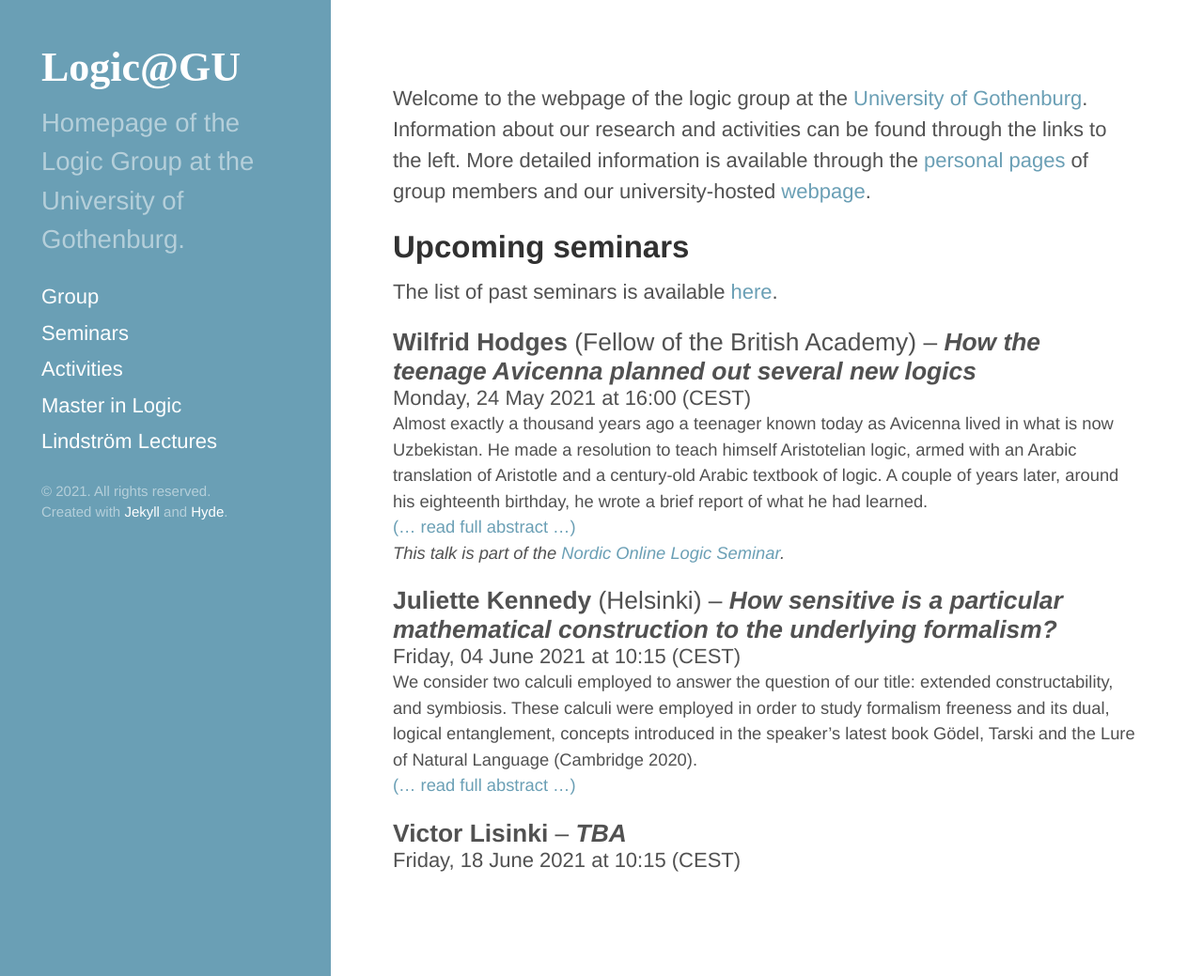
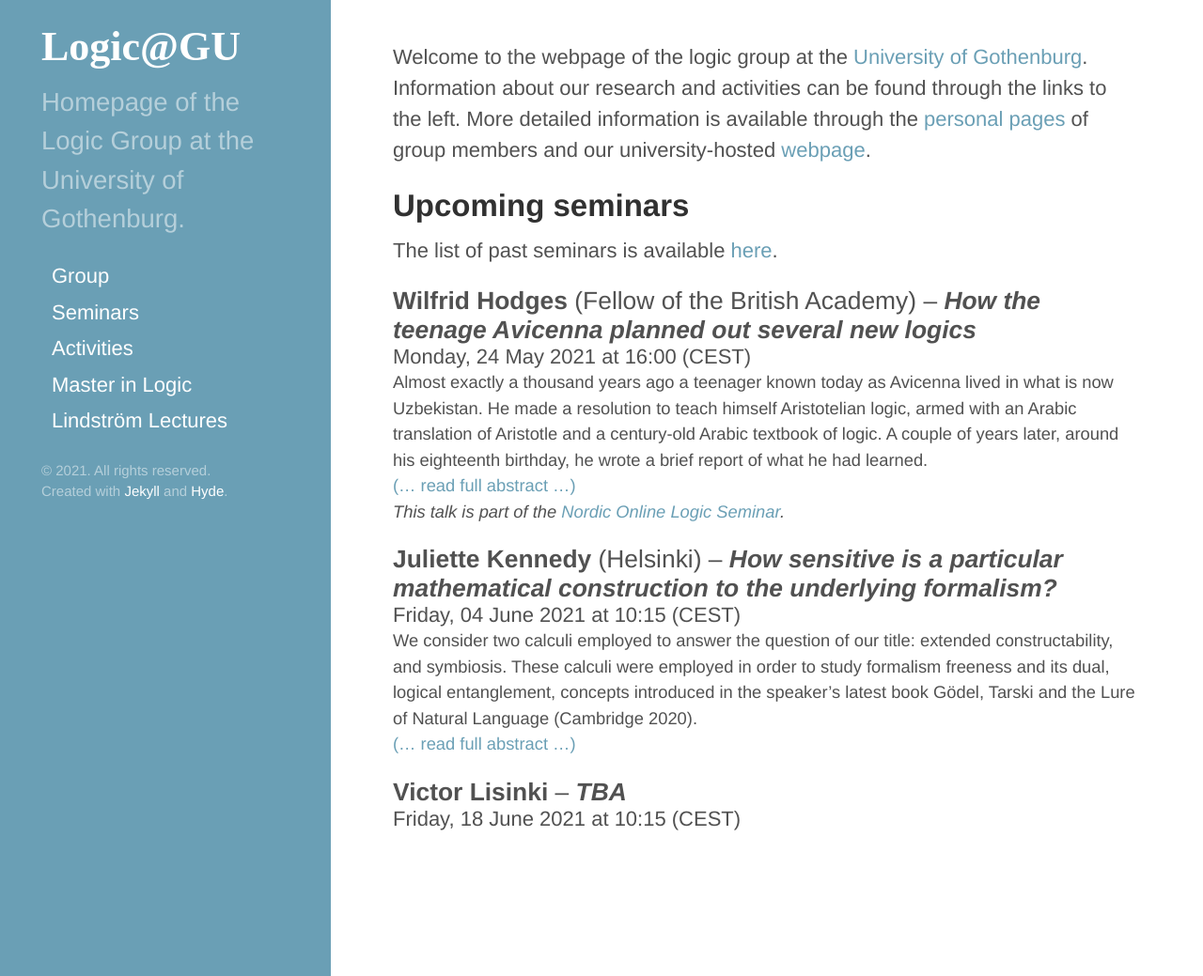
Before and after one commit to greleigh/Logic-GU, a Jekyll site: the page built from index.md, in a window 1280 px wide and 1039 px high. Shown: the whole window at 94% size. Built offline with Jekyll 4.4.1, drawn with Linux system fonts in a browser that asks for light colours; some web fonts are replaced.

Commit message:
Update hyde.css

```diff
--- a/assets/css/hyde.css
+++ b/assets/css/hyde.css
@@ -55,7 +55,7 @@
 
 .sidebar {
   text-align: center;
-  padding: 2rem 1rem;
+  padding: 1rem 1rem .1em 1rem;
   color: rgba(255,255,255,.5);
   background-color: #202020;
 }
@@ -90,9 +90,18 @@
   margin-bottom: 1rem;
 }
 .sidebar-nav-item {
-  display: block;
+  display: inline;
+  padding-left: .5rem;
+  padding-right: .5rem;
   line-height: 1.75;
 }
+@media (min-width: 48em) {
+  .sidebar-nav-item {
+    display: block;
+    line-height: 1.75;
+  }
+}
+
 a.sidebar-nav-item:hover,
 a.sidebar-nav-item:focus {
   text-decoration: underline;
@@ -124,7 +133,7 @@
  */
 
 .content {
-  padding-top:    4rem;
+  padding-top:    2rem;
   padding-bottom: 4rem;
 }
 
```
